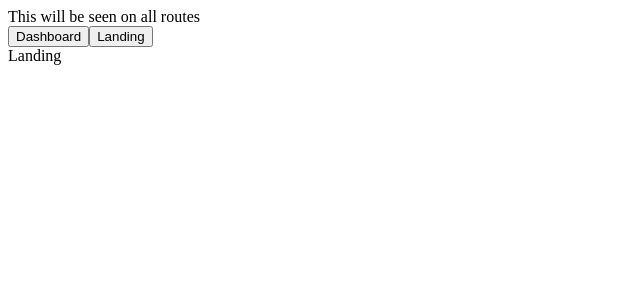
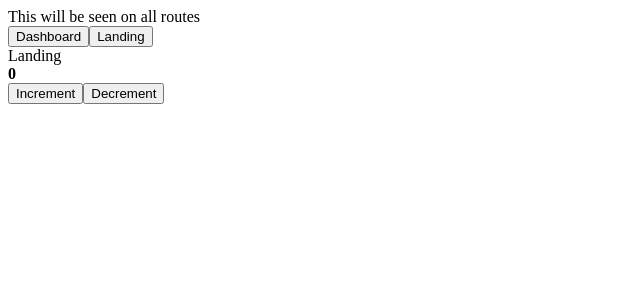
Before and after one commit to samyakshah3008/100xdev-assignment-solutions-under-one-roof, a React (Create React App) app in the folder week-7/: page / in a window 1280 px wide. Shown: the top 300 px of the page, without its empty margins (0-640 px from the left). Built offline with nearby package versions, Linux system fonts and the light colour scheme.

Commit message:
feat: state management using recoil

```diff
--- a/week-7/src/App.js
+++ b/week-7/src/App.js
@@ -2,6 +2,7 @@ import React, { Suspense, lazy } from "react";
 import { BrowserRouter, Route, Routes } from "react-router-dom";
 import "./App.css";
 import Appbar from "./Appbar";
+import StatemanagementUsage from "./StatemanagementUsage";
 const Dashboard = lazy(() => import("./Dashboard"));
 const Landing = lazy(() => import("./Landing"));
 
@@ -24,6 +25,7 @@ function App() {
             element={
               <Suspense fallback="Loading...">
                 <Landing />
+                <StatemanagementUsage />
               </Suspense>
             }
           />
--- /dev/null
+++ b/week-7/src/StatemanagementUsage.jsx
@@ -0,0 +1,58 @@
+import React from "react";
+import { RecoilRoot, useRecoilState, useRecoilValue } from "recoil";
+import { countAtom } from "./store/atoms/count";
+
+const StatemanagementUsage = () => {
+  return (
+    <div>
+      {" "}
+      <RecoilRoot>
+        <Count />{" "}
+      </RecoilRoot>
+    </div>
+  );
+};
+
+const Count = () => {
+  return (
+    <div>
+      <CountRenderer />
+      <Buttons />
+    </div>
+  );
+};
+
+const CountRenderer = () => {
+  const count = useRecoilValue(countAtom);
+  //   const [count, setCount] = useRecoilState(countAtom) if we want both read and write
+  return (
+    <div>
+      <b>{count}</b>
+    </div>
+  );
+};
+
+const Buttons = () => {
+  const [count, setCount] = useRecoilState(countAtom);
+  return (
+    <div>
+      <button
+        onClick={() => {
+          setCount(count + 1);
+        }}
+      >
+        Increment
+      </button>
+      <button
+        onClick={() => {
+          setCount(count - 1);
+        }}
+      >
+        {" "}
+        Decrement
+      </button>
+    </div>
+  );
+};
+
+export default StatemanagementUsage;
--- /dev/null
+++ b/week-7/src/store/atoms/count.jsx
@@ -0,0 +1,6 @@
+import { atom } from "recoil";
+
+export const countAtom = atom({
+  key: "countAtom",
+  default: 0,
+});
```
